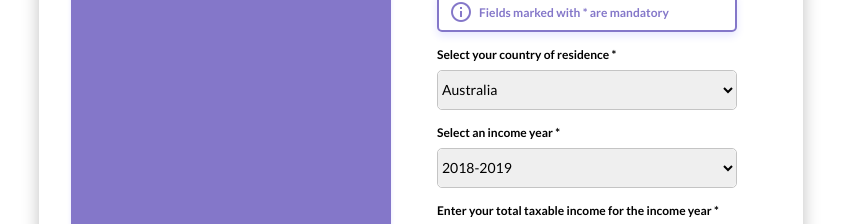
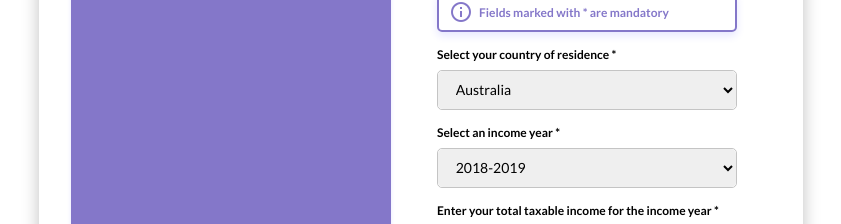
Before and after one commit to hai14894/tax-calculator, a React (Create React App) app: page / in a window 1280 px wide. Shown: the part 235-459 px from the top of the page, without its empty margins (163-1004 px from the left). Built offline with nearby package versions, Linux system fonts and the light colour scheme.

Commit message:
add padding css

```diff
--- a/src/style.css
+++ b/src/style.css
@@ -85,6 +85,7 @@
   cursor: pointer;
   font-size: 14px;
   line-height: 17px;
+  padding-left: 13.73px;
 }
 button {
   border-radius: 5px;
```
